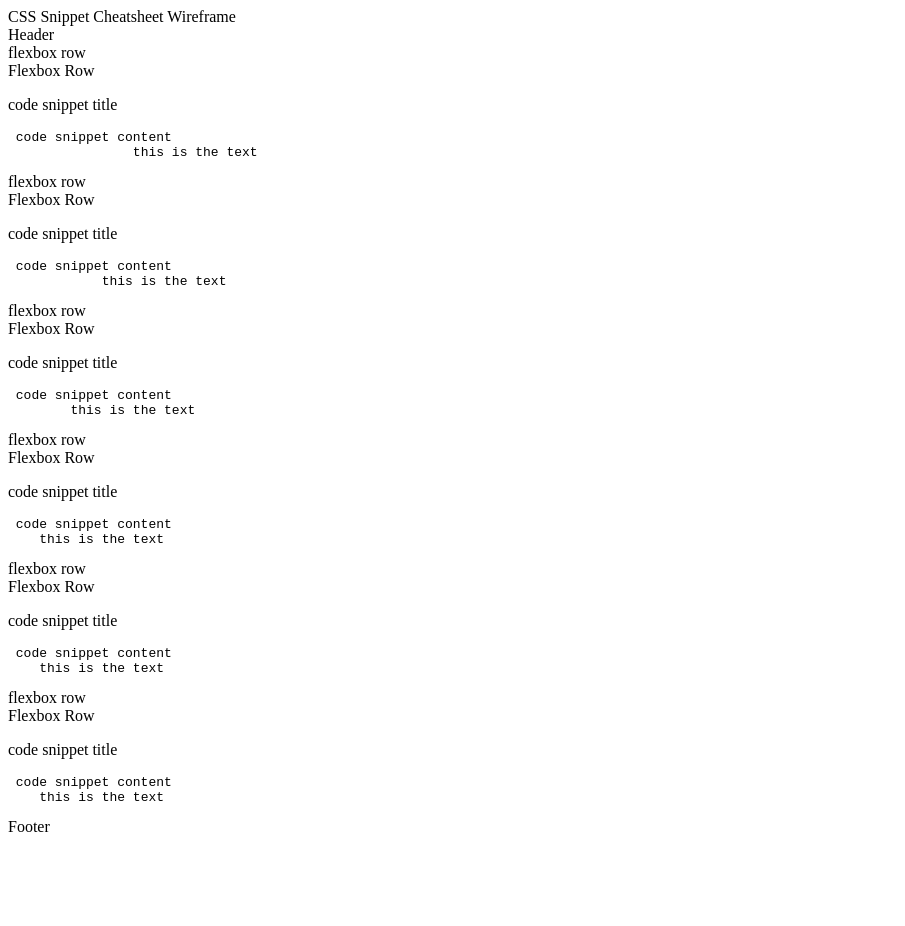
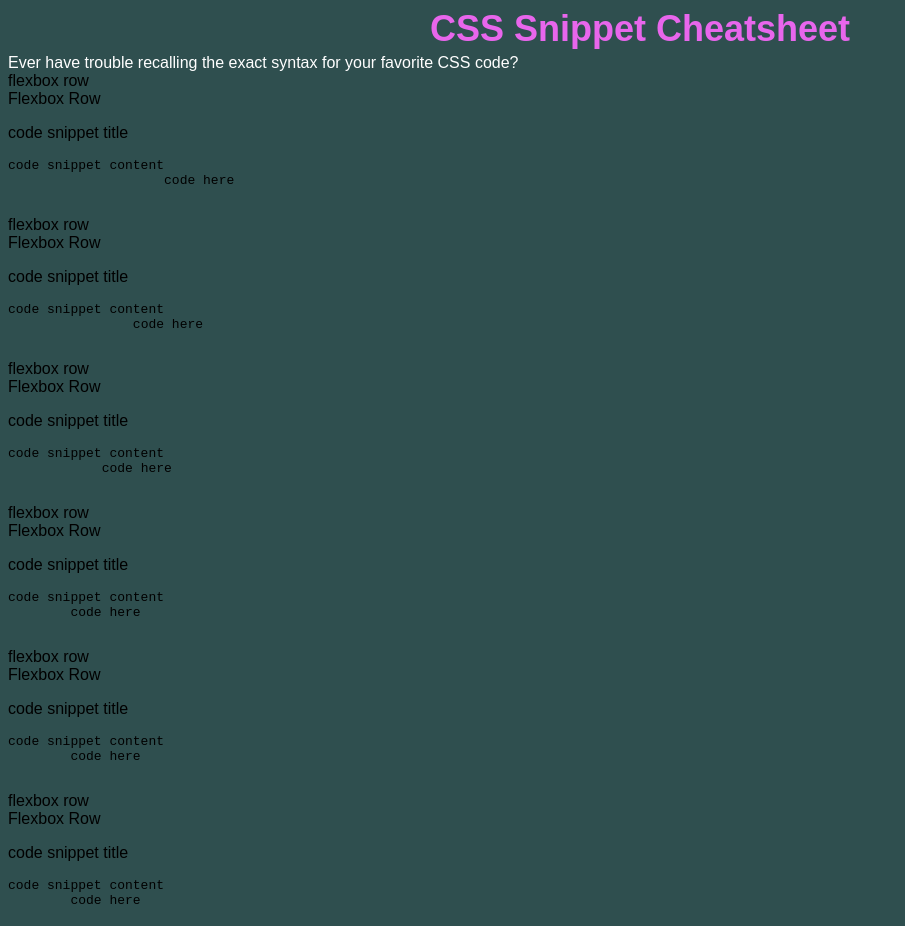
Before and after one commit to reagan1440/css-cheat-sheet, a plain HTML site: page index.html in a window 1280 px wide. Shown: the top 926 px of the page, without its empty margins (0-905 px from the left). Before the commit the page ends 844 px from the top, so only its background shows below. Drawn offline with Linux system fonts and the light colour scheme.

Commit message:
css attempt 1

```diff
--- a/index.html
+++ b/index.html
@@ -2,43 +2,50 @@
 <html>
     <head>
         <link href="style.css" rel="stylesheet">
-            <nav>CSS Snippet Cheatsheet Wireframe</nav>
-            <header>Header</header> <main>
+            <nav>CSS Snippet Cheatsheet</nav>
+            <sub>Ever have trouble recalling the exact syntax for your favorite CSS code?</sub>
+            <main>
                 <div class="code-snippet-container">flexbox row
                 <header>Flexbox Row</header>
                 <p>code snippet title</p>
-                <pre> code snippet content
-                <span>this is the text</span></pre>
+                <pre>code snippet content
+                    <span>code here</span>
+                </pre>
            </div>
            <div class="code-snippet-container">flexbox row
             <header>Flexbox Row</header>
             <p>code snippet title</p>
-            <pre> code snippet content
-            <span>this is the text</span></pre>
+            <pre>code snippet content
+                <span>code here</span>
+            </pre>
        </div>
        <div class="code-snippet-container">flexbox row
         <header>Flexbox Row</header>
         <p>code snippet title</p>
-        <pre> code snippet content
-        <span>this is the text</span></pre>
+        <pre>code snippet content
+            <span>code here</span>
+        </pre>
    </div>
    <div class="code-snippet-container">flexbox row
     <header>Flexbox Row</header>
     <p>code snippet title</p>
-    <pre> code snippet content
-    <span>this is the text</span></pre>
+    <pre>code snippet content
+        <span>code here</span>
+    </pre>
 </div>
 <div class="code-snippet-container">flexbox row
     <header>Flexbox Row</header>
     <p>code snippet title</p>
-    <pre> code snippet content
-    <span>this is the text</span></pre>
+    <pre>code snippet content
+        <span>code here</span>
+    </pre>
 </div>
 <div class="code-snippet-container">flexbox row
     <header>Flexbox Row</header>
     <p>code snippet title</p>
-    <pre> code snippet content
-    <span>this is the text</span></pre>
+    <pre>code snippet content
+        <span>code here</span>
+    </pre>
 </div></main>
             <footer>Footer</footer>
         </body>
--- a/style.css
+++ b/style.css
@@ -1,17 +1,25 @@
 body {
+font-family: Arial, Helvetica, sans-serif;
+background-color:darkslategray;
+}
+:root {
+    --default-color:rgba(232, 102, 236, 1);
+    --body-color: #fff;
+}
 
+nav {
+color: var(--default-color);
+font-size: 225%;
+font-weight: bolder;
+text-align: center;
 }
-header title {
 
+sub {
+color: var(--body-color);
+font-size: 100%;
+text-align: center;
 }
-nav {
-width: 100%;
-height: 100%;
-border: 100%;
-}
-.sub_header{
 
-}
 div {
 
 }
```
